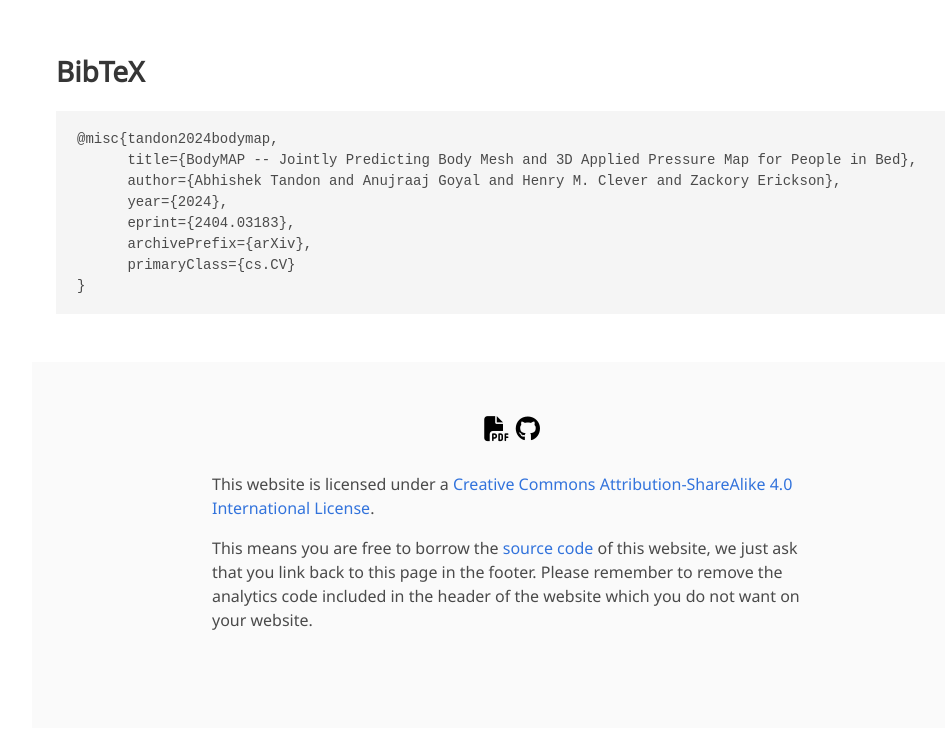
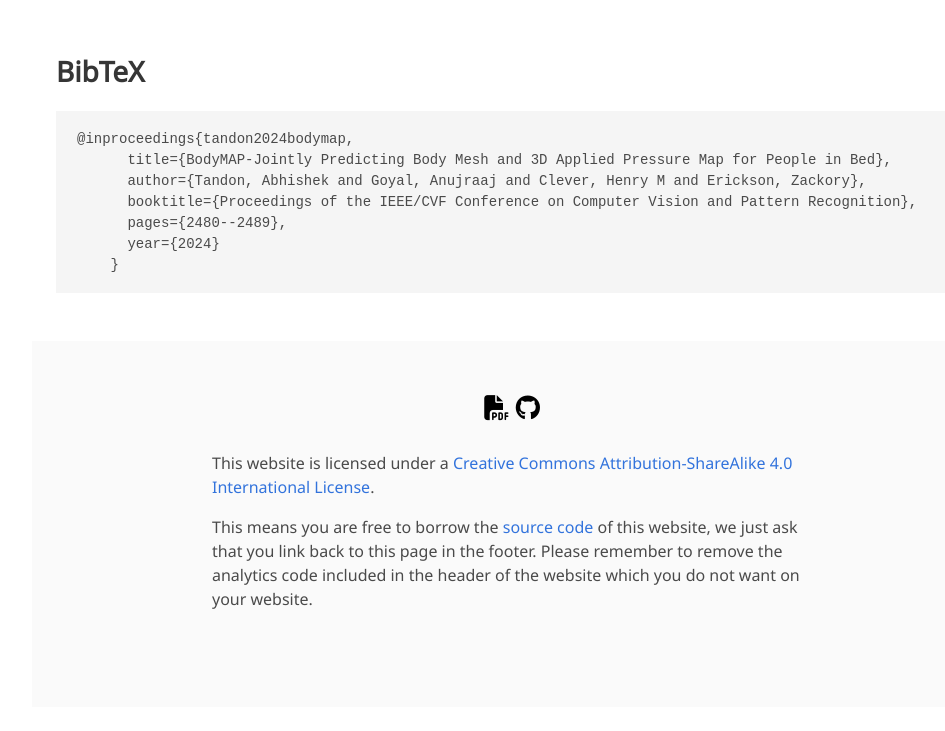
Before and after one commit to bodymap3d/bodymap3d.github.io, a plain HTML site: page index.html in a window 1280 px wide. Shown: the part 3112-3843 px from the top of the page, without its empty margins (128-1073 px from the left). Drawn offline with nearby package versions, Linux system fonts and the light colour scheme; some icons are missing; a web font is replaced by a local one.

Commit message:
updated citation

```diff
--- a/index.html
+++ b/index.html
@@ -510,16 +510,17 @@
 <section class="section" id="BibTeX">
   <div class="container is-max-desktop content">
     <h2 class="title">BibTeX</h2>
-    <pre><code>@misc{tandon2024bodymap,
-      title={BodyMAP -- Jointly Predicting Body Mesh and 3D Applied Pressure Map for People in Bed},
-      author={Abhishek Tandon and Anujraaj Goyal and Henry M. Clever and Zackory Erickson},
-      year={2024},
-      eprint={2404.03183},
-      archivePrefix={arXiv},
-      primaryClass={cs.CV}
-}</code></pre>
+    <pre><code>@inproceedings{tandon2024bodymap,
+      title={BodyMAP-Jointly Predicting Body Mesh and 3D Applied Pressure Map for People in Bed},
+      author={Tandon, Abhishek and Goyal, Anujraaj and Clever, Henry M and Erickson, Zackory},
+      booktitle={Proceedings of the IEEE/CVF Conference on Computer Vision and Pattern Recognition},
+      pages={2480--2489},
+      year={2024}
+    }</code></pre>
   </div>
 </section>
+
+
 
 
 <footer class="footer">
```
